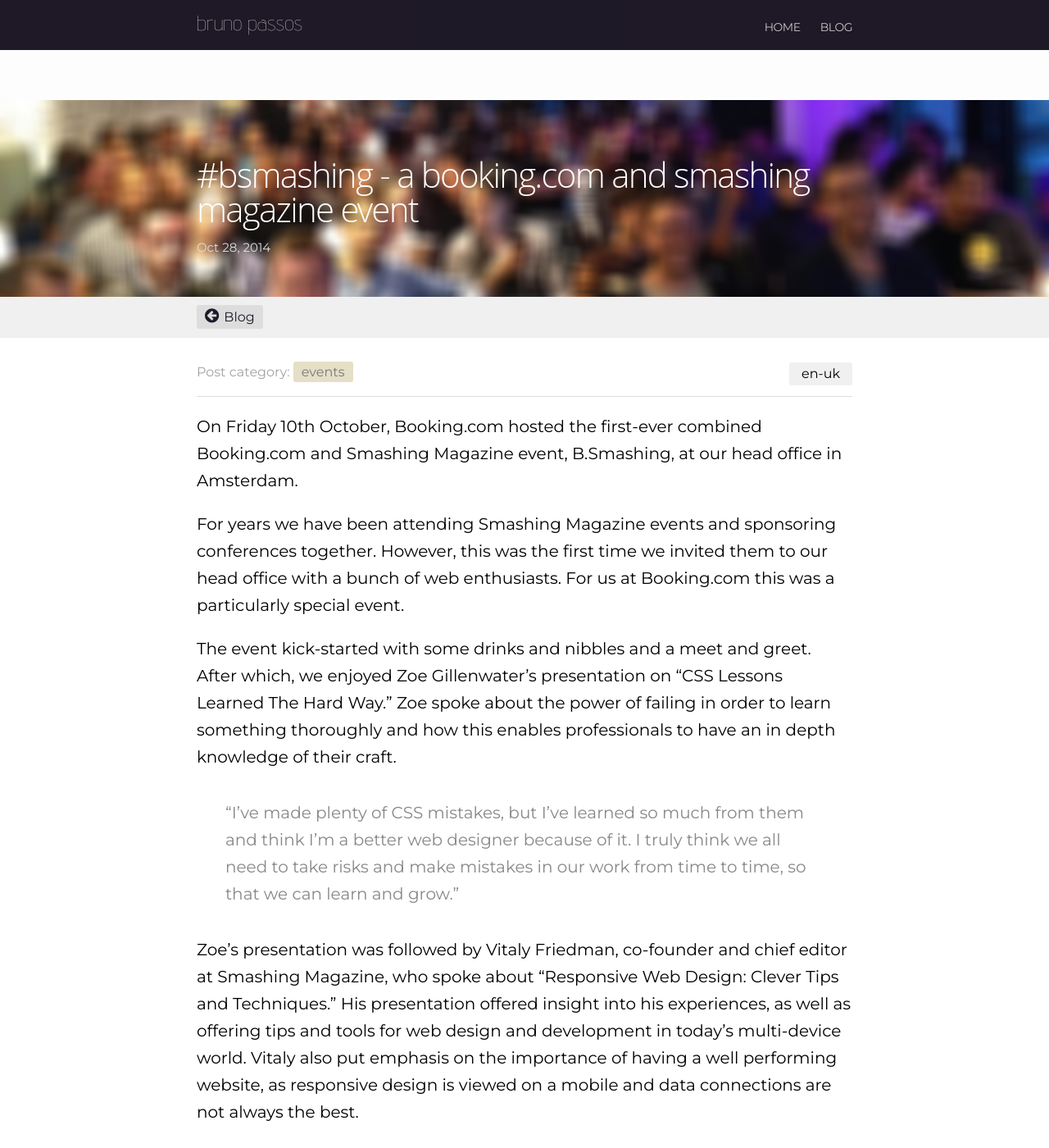
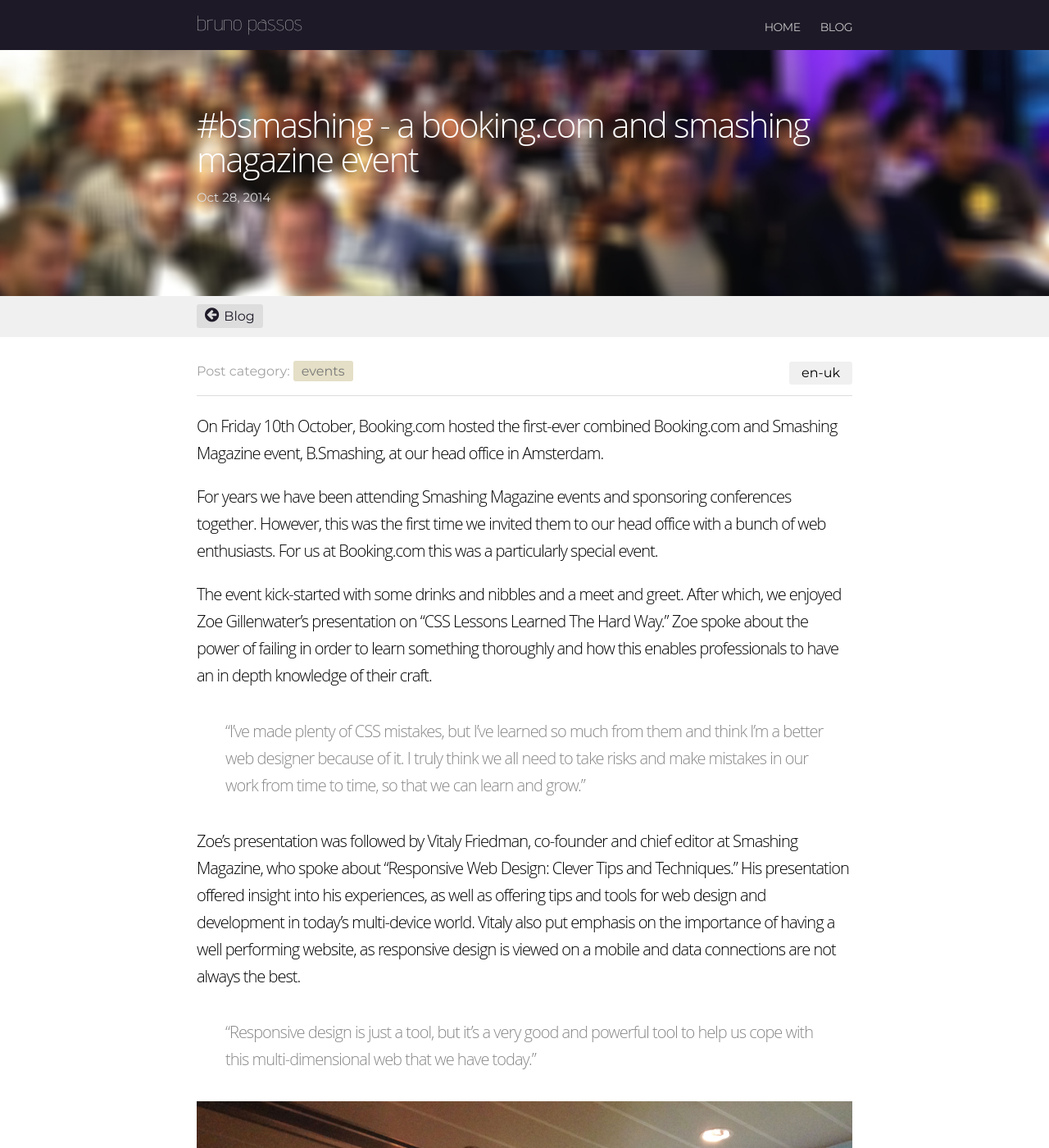
Before and after one commit to bpassos-zz/bpassos.github.io, a Jekyll site: the page built from blog/_posts/2014-10-28-bsmashing.markdown, in a window 1280 px wide and 1400 px high. Shown: the whole window at 82% size. Built offline with Jekyll 4.4.1, drawn with Linux system fonts in a browser that asks for light colours; nearby versions of some CDN libraries; some web fonts are replaced.

Commit message:
More font changes

```diff
--- a/_layouts/default-post.html
+++ b/_layouts/default-post.html
@@ -6,7 +6,7 @@
     <body>
 
     {% include header.html %}
-    <div class="post-image" {% if page.postimage %} style="background-image: url({{ page.postimage }}); background-position: {{ page.postimageposition }};"{% endif %};">
+    <div class="post-image" {% if page.postimage %} style="background-image: url({{ page.postimage }}); background-position: {{ page.postimageposition }};"{% endif %};>
 
         <header class="post-header">
           <div class="wrap">
--- a/assets/css/main.css
+++ b/assets/css/main.css
@@ -62,6 +62,8 @@
 /* Site header */
 
 .site-header {
+  position: fixed;
+  top: 0;
   background-color: #060010;
   padding: 5px 0 0;
   opacity: 0.9;
@@ -309,6 +311,7 @@
 
 .page-content {
   background-color: #fff;
+  margin-top: 60px;
 }
 
 
@@ -365,6 +368,8 @@
   .posts p {
     margin: 10px 0;
     color: #646464;
+    font-family: "Arapey",serif;
+    font-size: 1.2em;
   }
 
 .posts li {
@@ -514,6 +519,12 @@
 }
 
 .post-content h4 {
+  font-size: 20px;
+  letter-spacing: -1px;
+}
+
+.post-content {
+  font-family: 'Open Sans', sans-serif, Helvetica;
   font-size: 20px;
   letter-spacing: -1px;
 }
```
